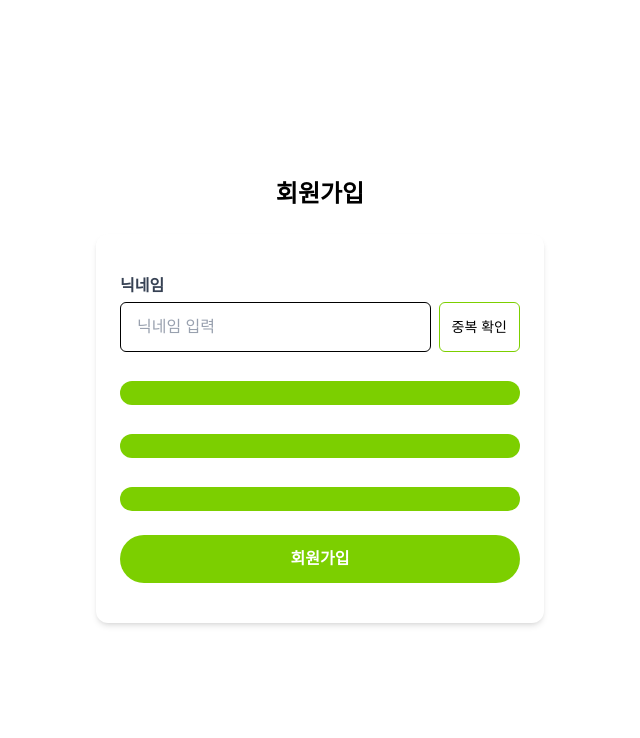
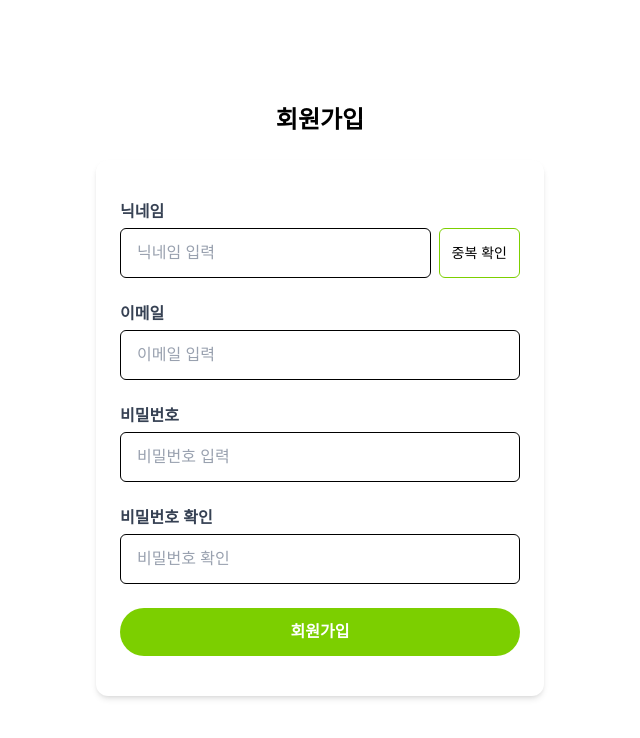
Before and after one commit to heeoneie/cote-is-really-cute, a Next.js app: page /join in a window 1280 px wide. Shown: the top 738 px of the page, without its empty margins (320-960 px from the left). Built offline with nearby package versions, Linux system fonts and the light colour scheme.

Commit message:
hotfix: Add Text input component

```diff
--- a/src/components/join/SubmitButton.tsx
+++ b/src/components/join/SubmitButton.tsx
@@ -6,7 +6,9 @@ export default function SubmitButton({ text }: SubmitButtonProps) {
     return (
         <button
             type="submit"
-            className="w-full py-3 bg-lime-500 text-white font-semibold rounded-full hover:bg-lime-600 transition"
+            className="w-full py-3 bg-lime-500 text-white font-semibold rounded-full
+                       hover:bg-lime-600 transition
+                       dark:bg-lime-500 dark:hover:bg-lime-600 dark:text-white"
         >
             {text}
         </button>
--- a/src/components/join/TextInput.tsx
+++ b/src/components/join/TextInput.tsx
@@ -1,16 +1,50 @@
-interface SubmitButtonProps {
-    text: string;
+'use client';
+
+import { FieldErrors, UseFormRegister } from 'react-hook-form';
+import { JoinFormValues } from '@schema/joinSchema';
+
+interface TextInputProps {
+    label: keyof JoinFormValues;
+    type: 'text' | 'email' | 'password';
+    placeholder: string;
+    register: UseFormRegister<JoinFormValues>;
+    errors: FieldErrors<JoinFormValues>;
 }
 
-export default function SubmitButton({ text }: SubmitButtonProps) {
+export default function TextInput({
+                                      label,
+                                      type,
+                                      placeholder,
+                                      register,
+                                      errors,
+                                  }: TextInputProps) {
+    const labelText =
+        label === 'confirmPassword'
+            ? '비밀번호 확인'
+            : label === 'password'
+                ? '비밀번호'
+                : label === 'email'
+                    ? '이메일'
+                    : label;
+
     return (
-        <button
-            type="submit"
-            className="w-full py-3 bg-lime-500 text-white font-semibold rounded-full
-                       hover:bg-lime-600 transition
-                       dark:bg-lime-500 dark:hover:bg-lime-600 dark:text-white"
-        >
-            {text}
-        </button>
+        <div>
+            <label className="block mb-1 font-semibold text-gray-700 dark:text-gray-300">
+                {labelText}
+            </label>
+            <input
+                {...register(label)}
+                type={type}
+                placeholder={placeholder}
+                className="w-full px-4 py-3 border rounded-md
+                           bg-white text-black placeholder-gray-400
+                           focus:outline-none focus:ring-2 focus:ring-lime-400
+                           transition
+                           dark:bg-neutral-800 dark:text-white dark:placeholder-gray-500 dark:border-gray-600"
+            />
+            {errors[label] && (
+                <p className="text-sm text-red-500 mt-1">{errors[label]?.message}</p>
+            )}
+        </div>
     );
 }
--- a/tailwind.config.js
+++ b/tailwind.config.js
@@ -1,8 +1,8 @@
 module.exports = {
     darkMode: 'class',
     content: [
-        './pages/**/*.{js,ts,jsx,tsx}',
-        './components/**/*.{js,ts,jsx,tsx}',
+        './src/pages/**/*.{js,ts,jsx,tsx}',
+        './src/components/**/*.{js,ts,jsx,tsx}',
     ],
     theme: {
         extend: {},
```
